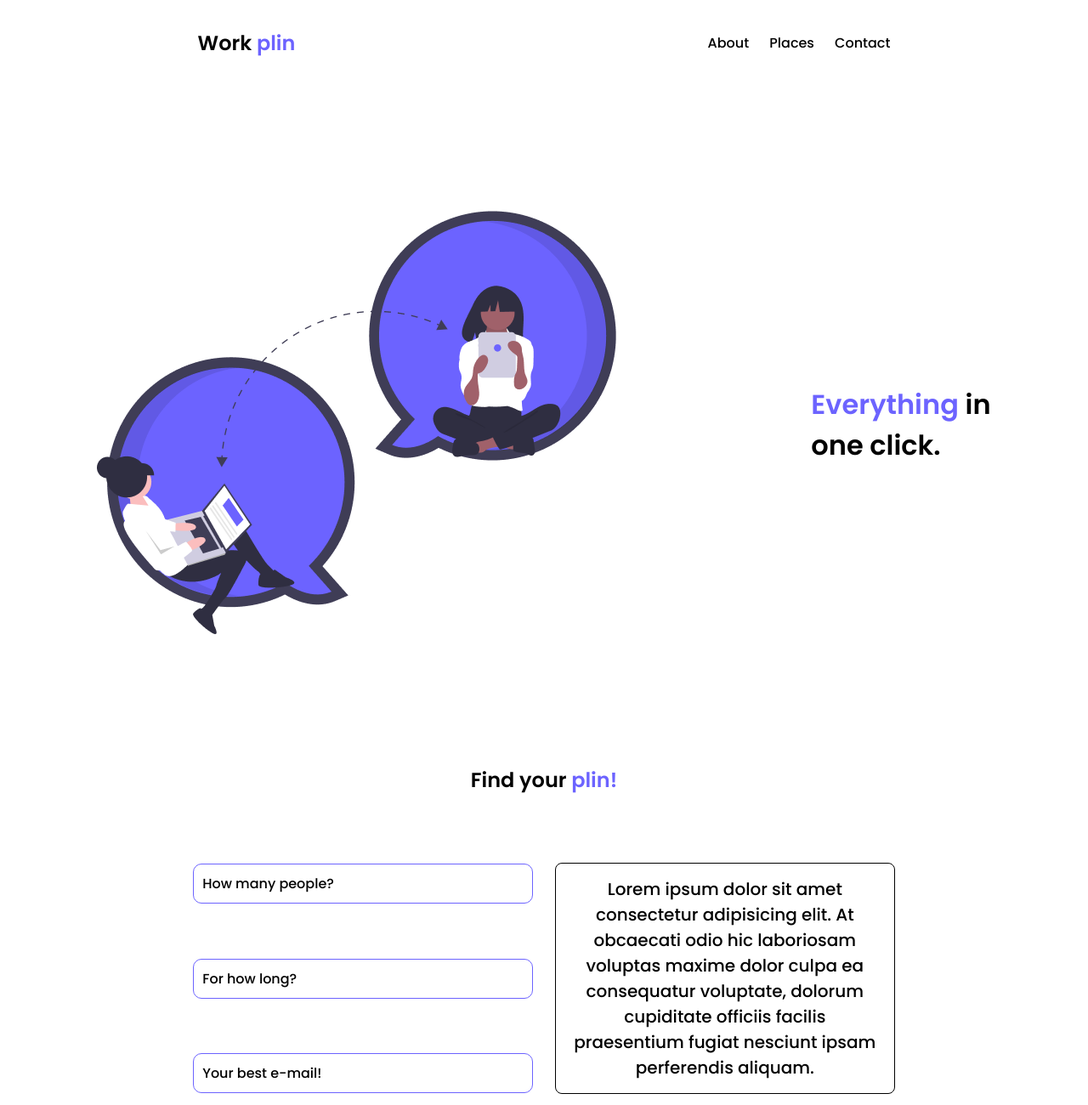
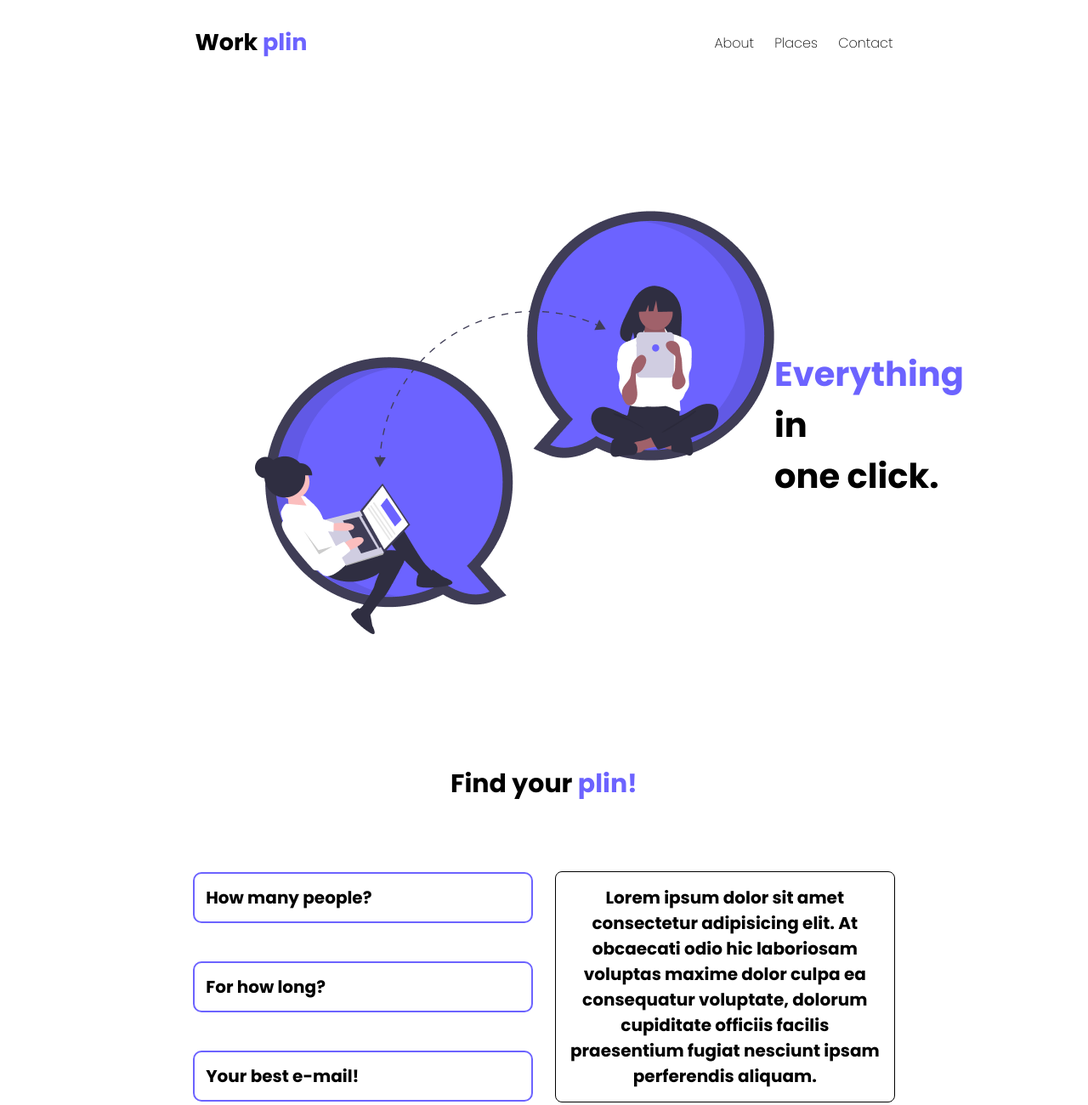
Before and after one commit to andreluas/work-plin, a plain HTML site: page index.html in a window 1280 px wide. Shown: the top 1300 px of the page at 85% size. Drawn offline with Linux system fonts and the light colour scheme.

Commit message:
add ajustes styles

```diff
--- a/assets/style/style.css
+++ b/assets/style/style.css
@@ -12,6 +12,27 @@
 :root {
     --blue: #6C63FF;
     --black: #000000
+}
+
+/* basic */
+h1, p, li {
+    font-weight: 800;
+}
+
+a {
+    font-weight: 200;
+}
+
+nav > .logo {
+    font-size: 18px;
+}
+
+.h1-footer {
+    font-size: 40px;
+}
+
+span {
+    color: var(--blue);
 }
 
 /* STYLES */
@@ -32,12 +53,19 @@ nav {
     align-items: center;
     justify-content: space-around;
     height: 100vh;
+    margin: auto 300px;
+}
+
+.text {
+    width: 400px;
+    font-size: 20px;
 }
 
 section > .title {
     display: flex;
     justify-content: center;
     align-items: center;
+    font-size: 20px;
 }
 
 .menu-point {
@@ -65,16 +93,18 @@ section > .title {
 }
 
 .point > ul > li {
-    border: 1px solid var(--blue);
+    border: 2px solid var(--blue);
     width: 400px;
-    padding: 10px;
+    padding: 13px;
     border-radius: 10px;
+    font-size: 20px;
 }
 
 .btn {
     display: flex;
     justify-content: center;
     align-items: center;
+    margin-bottom: 350px;
 }
 
 button {
@@ -104,9 +134,5 @@ footer {
 
 .footer-div li {
     margin: 10px 0;
+    cursor: pointer;
 }
-
-span {
-    color: var(--blue);
-    font-weight: 900;
-}
--- a/index.html
+++ b/index.html
@@ -6,7 +6,10 @@
     <meta name="viewport" content="width=device-width, initial-scale=1.0">
     <link rel="stylesheet" href="assets/style/style.css">
     <link rel="preconnect" href="https://fonts.gstatic.com">
-<link href="https://fonts.googleapis.com/css2?family=Poppins:ital,wght@0,300;0,500;0,600;1,200&display=swap" rel="stylesheet">
+    <link rel="preconnect" href="https://fonts.gstatic.com">
+    <link rel="preconnect" href="https://fonts.gstatic.com">
+    <link rel="preconnect" href="https://fonts.gstatic.com">
+    <link href="https://fonts.googleapis.com/css2?family=Poppins:wght@100;200;500;600;700&display=swap" rel="stylesheet">
     <title>work-plin</title>
 </head>
 <body>
```
